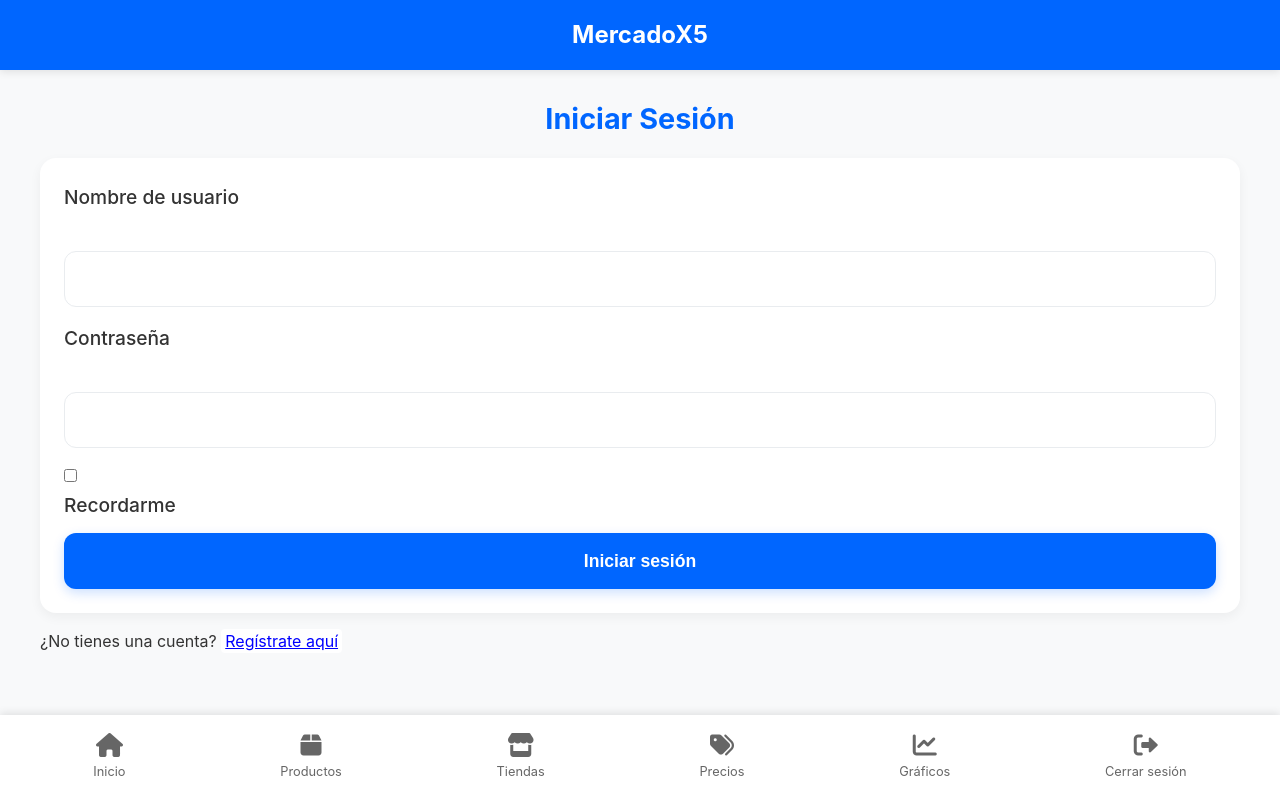
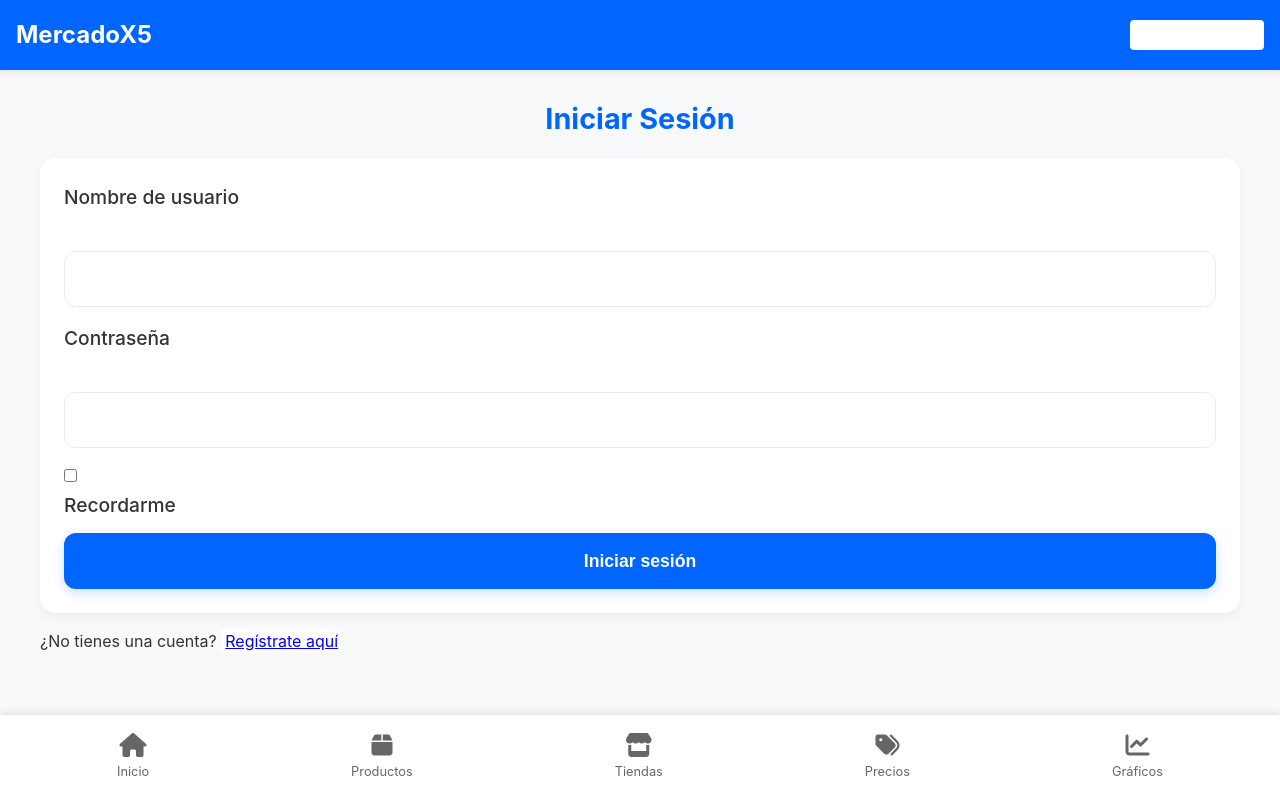
Before and after one commit to jmcriptos/mercadoX5, a Flask app: a page that uses templates/base.html in a window 1280 px wide. Run offline with Flask 3, Linux system fonts and the light colour scheme; some libraries are stand-ins or nearby versions.

Commit message:
login req

```diff
--- a/static/style.css
+++ b/static/style.css
@@ -23,15 +23,17 @@
 }
 
 .app-header {
+    display: flex;
+    align-items: center;
+    justify-content: space-between; /* Distribuye el título a la izquierda y el enlace a la derecha */
+    background: var(--primary-blue);
+    padding: 1rem;
+    box-shadow: 0 2px 8px rgba(0,0,0,0.1);
+    z-index: 1000;
     position: fixed;
     top: 0;
     left: 0;
     right: 0;
-    background: var(--primary-blue);
-    padding: 1rem;
-    box-shadow: 0 2px 8px rgba(0,0,0,0.1);
-    z-index: 1000;
-    text-align: center;
 }
 
 .app-title {
@@ -39,6 +41,20 @@
     font-size: 1.5rem;
     margin: 0;
 }
+
+.logout-link {
+    color: white;
+    font-size: 1rem;
+    text-decoration: none;
+    display: flex;
+    align-items: center;
+    gap: 0.5rem;
+}
+
+.logout-link:hover {
+    text-decoration: underline;
+}
+
 
 .app-content {
     padding-top: 80px;
--- a/templates/base.html
+++ b/templates/base.html
@@ -11,7 +11,11 @@
 <body>
     <header class="app-header">
         <h1 class="app-title">MercadoX5</h1>
-    </header>
+        <a href="{{ url_for('logout') }}" class="logout-link">
+          <i class="fas fa-sign-out-alt"></i> Cerrar sesión
+        </a>
+      </header>
+
 
     <main class="app-content">
         {% block content %}{% endblock %}
@@ -38,11 +42,6 @@
             <i class="fas fa-chart-line"></i>
             <span>Gráficos</span>
         </a>
-        <!-- Botón para cerrar sesión -->
-        <a href="{{ url_for('logout') }}" class="nav-item">
-            <i class="fas fa-sign-out-alt"></i>
-            <span>Cerrar sesión</span>
-        </a>
     </nav>
 
     <!-- Bloque de scripts para inyectar JS específico en cada plantilla -->
```
